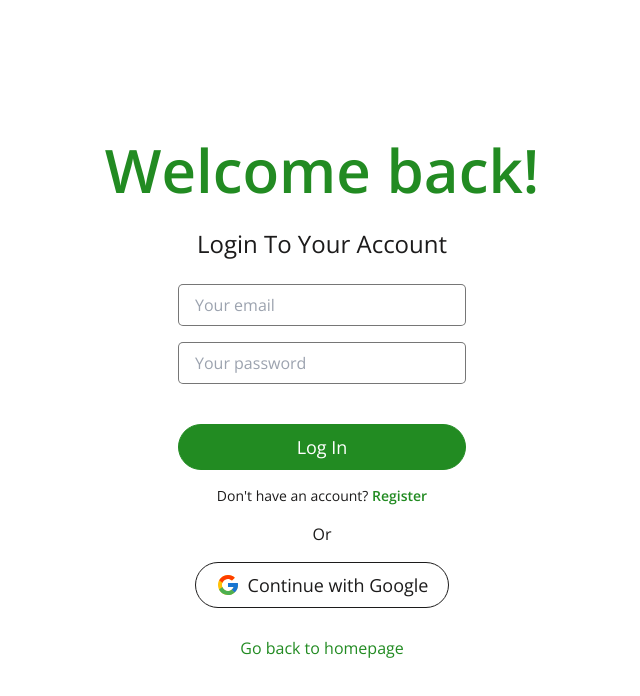
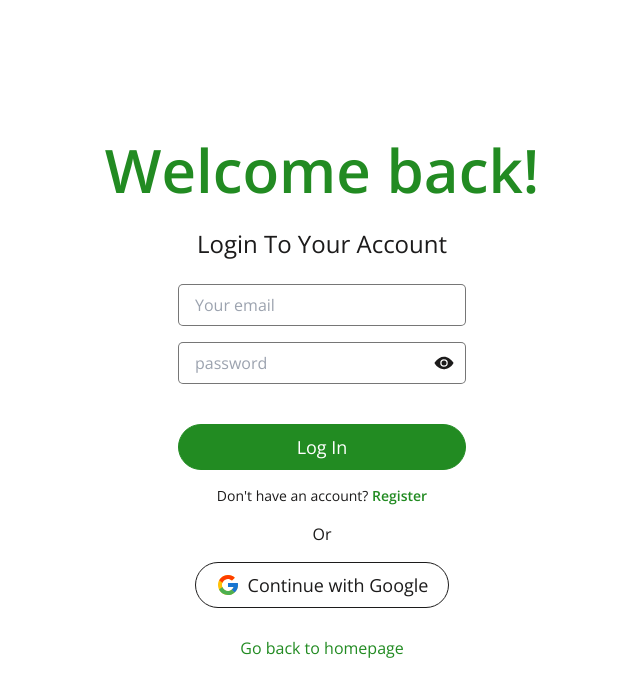
Before and after one commit to Nashiuz-Zaman/gardenview-client, a React (Vite) app: page /auth/login in a window 1280 px wide. Shown: the top 696 px of the page, without its empty margins (318-958 px from the left). Built offline with nearby package versions, Linux system fonts and the light colour scheme; no server answers.

Commit message:
Add the toggle password visibility button on login form

```diff
--- a/src/components/pages/Login/LoginForm/LoginForm.jsx
+++ b/src/components/pages/Login/LoginForm/LoginForm.jsx
@@ -1,3 +1,9 @@
+// react
+import { useState } from "react";
+
+// react icons
+import { IoEye, IoEyeOff } from "react-icons/io5";
+
 // react router import
 import { Link } from "react-router-dom";
 
@@ -11,6 +17,7 @@ import useLoginForm from "../../../../hooks/useLoginForm";
 const LoginForm = () => {
   const { loginInfo, getEmail, getPassword, handleLogin, handleLoginGoogle } =
     useLoginForm();
+  const [showPassword, setShowPassword] = useState(false);
 
   // common styles for input and label jsx elements
   const inputClasses =
@@ -33,16 +40,33 @@ const LoginForm = () => {
         </div>
 
         {/* password field */}
-        <div className="">
+        <div className="relative">
           <input
             className={inputClasses}
+            type={showPassword ? "text" : "password"}
+            id="password"
+            name="password"
             onChange={getPassword}
-            type="password"
-            id="password"
             value={loginInfo.password}
-            placeholder="Your password"
-            required
+            placeholder="password"
           />
+
+          {/* show/no show password buttons */}
+          <button
+            aria-label="Show or not show password button"
+            type="button"
+            className="block w-max absolute top-1/2 -translate-y-1/2 right-3 text-textPrimary"
+            onClick={(e) => {
+              e.preventDefault();
+              setShowPassword((prev) => !prev);
+            }}
+          >
+            {showPassword ? (
+              <IoEyeOff className="text-xl" />
+            ) : (
+              <IoEye className="text-xl" />
+            )}
+          </button>
         </div>
 
         {/* show login errors here */}
```
